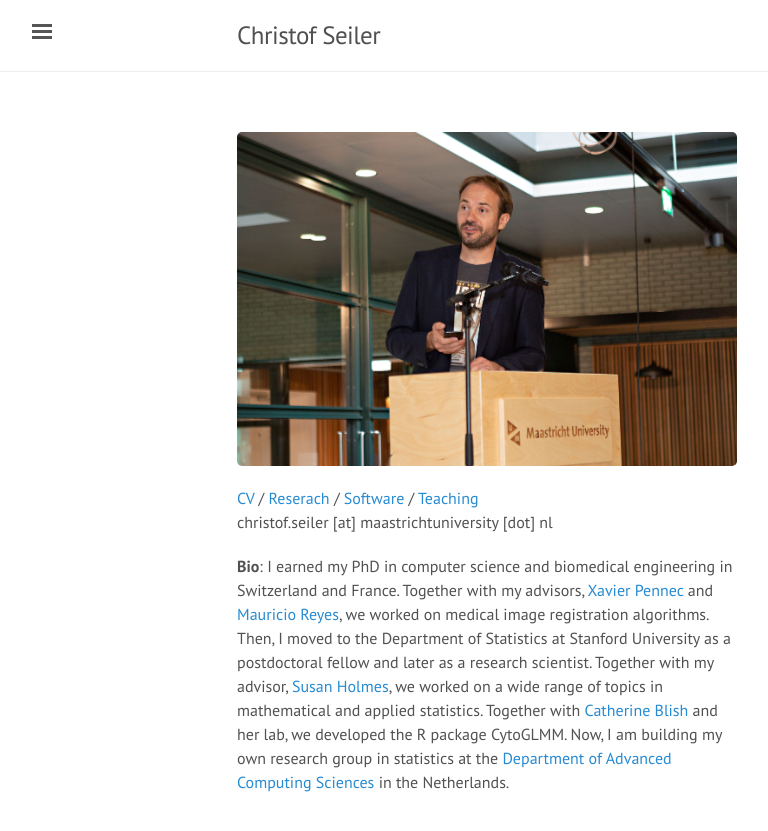
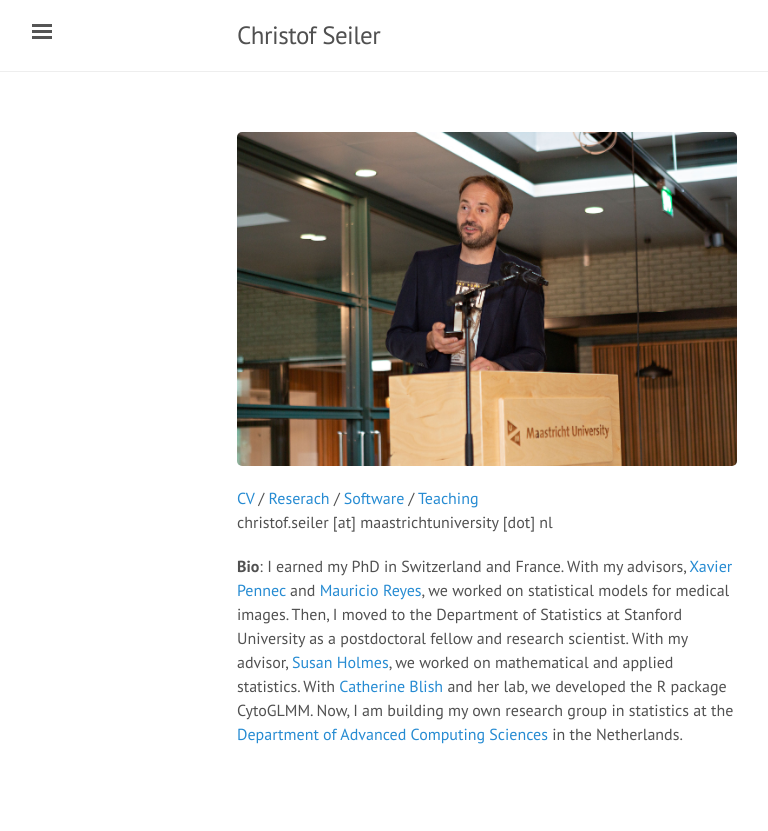
Before and after one commit to ChristofSeiler/ChristofSeiler.github.io, a Jekyll site: the page built from index.html, in a window 1280 px wide. Shown: the top 831 px of the page, without its empty margins (3-771 px from the left). Built offline with Jekyll 4.4.1, drawn with Linux system fonts in a browser that asks for light colours; the list of posts is cut into pages by our own code.

Commit message:
improved bio

```diff
--- a/index.html
+++ b/index.html
@@ -17,5 +17,5 @@
 </p>
 
 <p class="narrow">
-<b>Bio</b>: I earned my PhD in computer science and biomedical engineering in Switzerland and France. Together with my advisors, <a href="https://www-sop.inria.fr/members/Xavier.Pennec/">Xavier Pennec</a> and <a href="https://www.mauricioreyes.me/">Mauricio Reyes</a>, we worked on medical image registration algorithms. Then, I moved to the Department of Statistics at Stanford University as a postdoctoral fellow and later as a research scientist. Together with my advisor, <a href="https://susan.su.domains">Susan Holmes</a>, we worked on a wide range of topics in mathematical and applied statistics. Together with <a href="https://med.stanford.edu/blishlab.html">Catherine Blish</a> and her lab, we developed the R package CytoGLMM. Now, I am building my own research group in statistics at the <a href="https://www.maastrichtuniversity.nl/dacs">Department of Advanced Computing Sciences</a> in the Netherlands.
+<b>Bio</b>: I earned my PhD in Switzerland and France. With my advisors, <a href="https://www-sop.inria.fr/members/Xavier.Pennec/">Xavier Pennec</a> and <a href="https://www.mauricioreyes.me/">Mauricio Reyes</a>, we worked on statistical models for medical images. Then, I moved to the Department of Statistics at Stanford University as a postdoctoral fellow and research scientist. With my advisor, <a href="https://susan.su.domains">Susan Holmes</a>, we worked on mathematical and applied statistics. With <a href="https://med.stanford.edu/blishlab.html">Catherine Blish</a> and her lab, we developed the R package CytoGLMM. Now, I am building my own research group in statistics at the <a href="https://www.maastrichtuniversity.nl/dacs">Department of Advanced Computing Sciences</a> in the Netherlands.
 </p>
```
